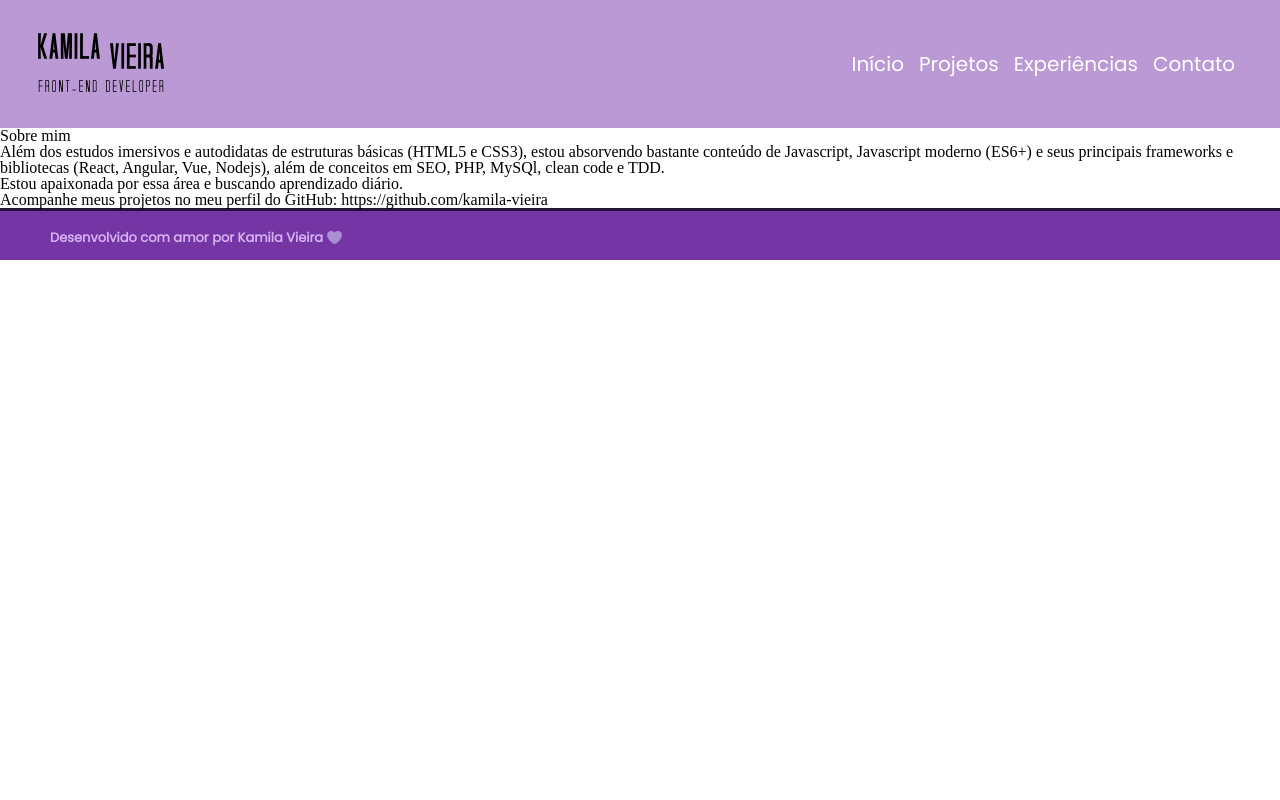
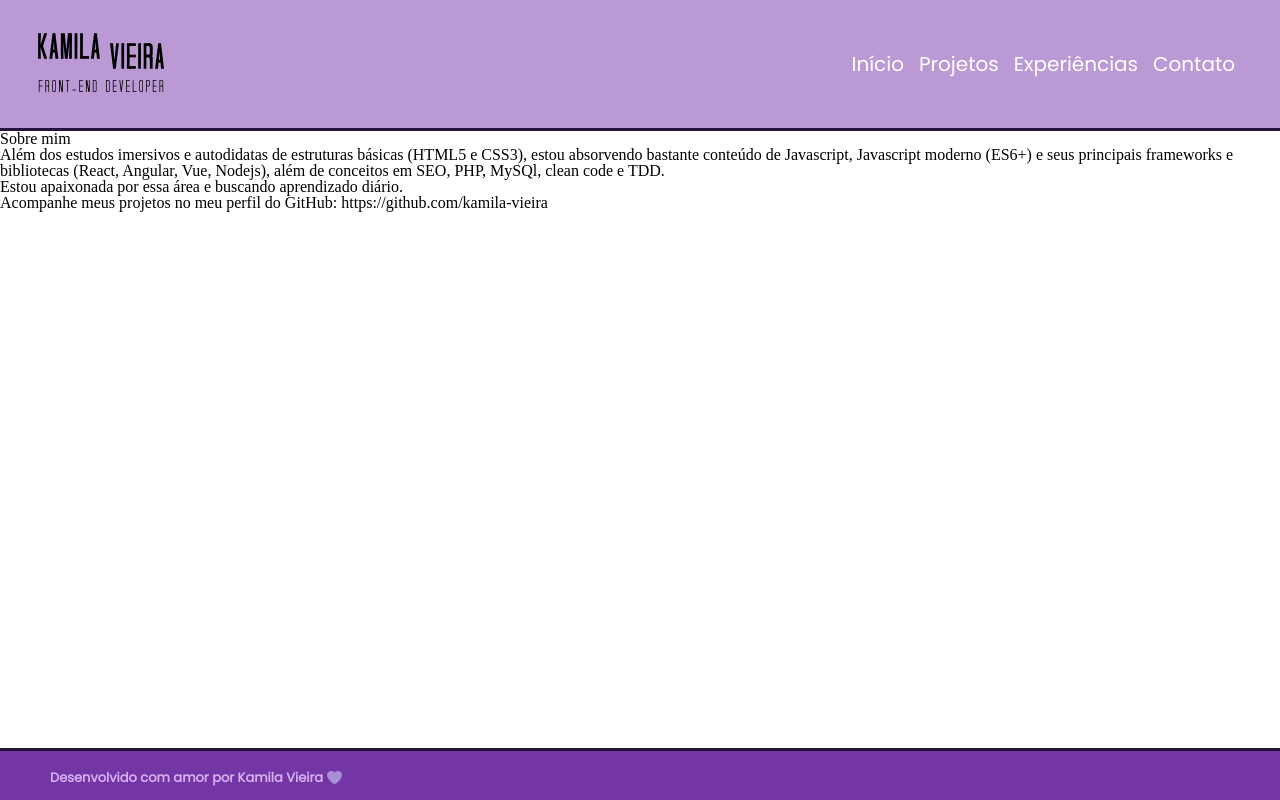
Before and after one commit to Kamila-Vieira/kamila-vieira.github.io, a plain HTML site: page index.html in a window 1280 px wide. Drawn offline with Linux system fonts and the light colour scheme.

Commit message:
footer abaixo

```diff
--- a/assets/style.css
+++ b/assets/style.css
@@ -8,6 +8,7 @@
   padding: 10px;
   background-color: #bb99d5;
   align-items: center;
+  border-bottom: 3px solid #261237;
 }
 .logo-main img {
   width: 70%;
@@ -29,6 +30,9 @@
 .footer {
   background: #7436a4;
   border-top: 3px solid #261237;
+  position: absolute;
+  bottom: 0;
+  width: 100%;
 }
 .footer-container {
   padding: 1rem 20px;
--- a/index.html
+++ b/index.html
@@ -24,13 +24,14 @@
     </header>
     <main>
         <h2>Sobre mim</h2>
-        <p>Além dos estudos imersivos e autodidatas de estruturas básicas (HTML5 e CSS3), estou absorvendo bastante conteúdo de Javascript,
-        Javascript moderno (ES6+) e seus principais frameworks e bibliotecas (React, Angular, Vue, Nodejs), além de conceitos em SEO, PHP, MySQl, clean code e TDD.
-        </p>
-        <p>Estou apaixonada por essa área e buscando aprendizado diário.</p>
-        <p>Acompanhe meus projetos no meu perfil do GitHub: https://github.com/kamila-vieira </p>
+        <article class="about-me">
+            <p>Além dos estudos imersivos e autodidatas de estruturas básicas (HTML5 e CSS3), estou absorvendo bastante conteúdo de Javascript,
+            Javascript moderno (ES6+) e seus principais frameworks e bibliotecas (React, Angular, Vue, Nodejs), além de conceitos em SEO, PHP, MySQl, clean code e TDD.
+            </p>
+            <p>Estou apaixonada por essa área e buscando aprendizado diário.</p>
+            <p>Acompanhe meus projetos no meu perfil do GitHub: https://github.com/kamila-vieira </p>
+        </article>
     </main>
-
     <footer class="footer">
         <article class="footer-container">
             <p class="footer-text">Desenvolvido com amor por Kamila Vieira
```
